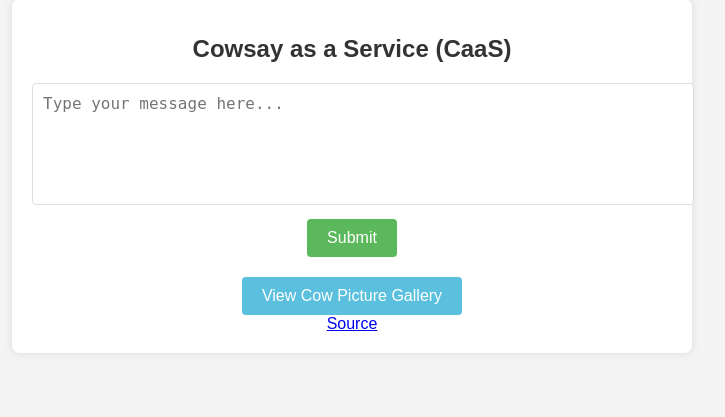
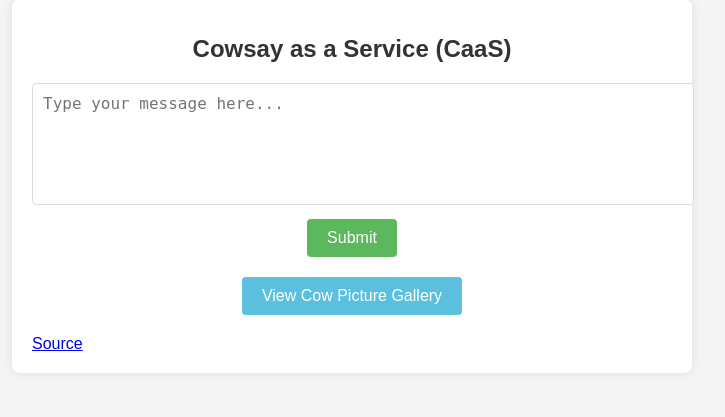
Before and after one commit to UMD-CSEC/caas, a Flask app: page / in a window 1280 px wide. Shown: the part 51-468 px from the top of the page, without its empty margins (288-1013 px from the left). Run offline with Flask 3, Linux system fonts and the light colour scheme; some libraries are stand-ins or nearby versions.

Commit message:
improved source link css

```diff
--- a/static/style.css
+++ b/static/style.css
@@ -103,3 +103,8 @@ button:hover {
 .gallery-link:hover {
     background-color: #31b0d5;
 }
+
+.source-link {
+    margin-top: 20px;
+    text-align: left;
+}
```
